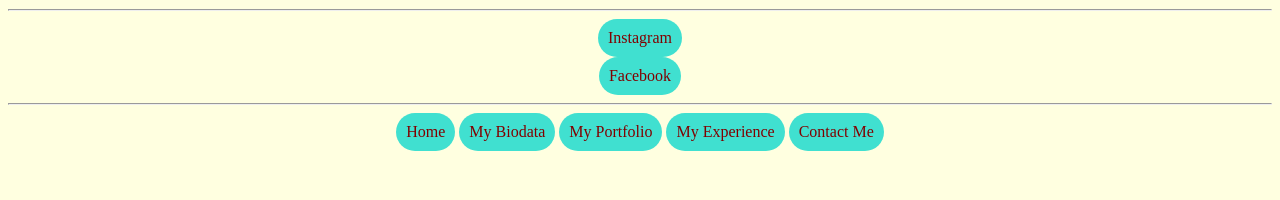
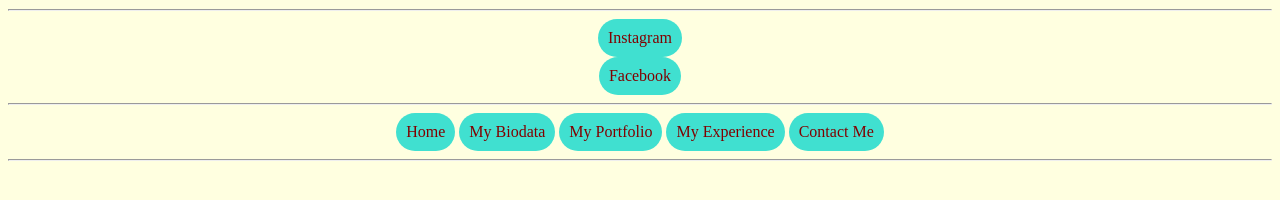
Before and after one commit to damiarazali/my-portfolio, a plain HTML site: page links.html in a window 1280 px wide. Shown: the part 490-690 px from the top of the page. Drawn offline with Linux system fonts and the light colour scheme; a web font is replaced by a local one.

Commit message:
Update links.html

```diff
--- a/links.html
+++ b/links.html
@@ -26,10 +26,10 @@
 <body style="background-color: lightyellow">
 
 
+
 <center><a href="index.html"><img src="button.png"></a></center>
 <hr>
 <center><img src="mia1.jpg"width="280"height="380"></center>
-<!--internal links-->
 
 <hr>
 
@@ -46,6 +46,8 @@
 <a href="experience.html" target="_top">My Experience</a>
 <a href="contact.html" target="_blank">Contact Me</a>
 </center>
+<hr>
+
 
 
 
```
